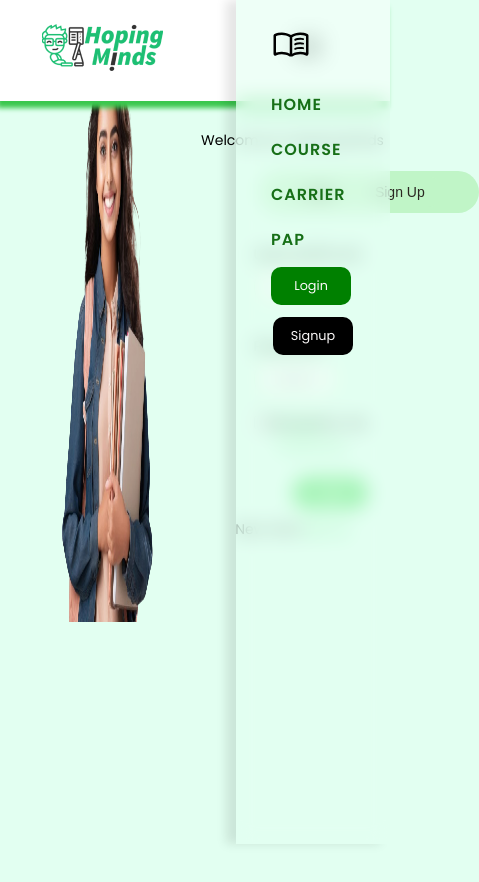
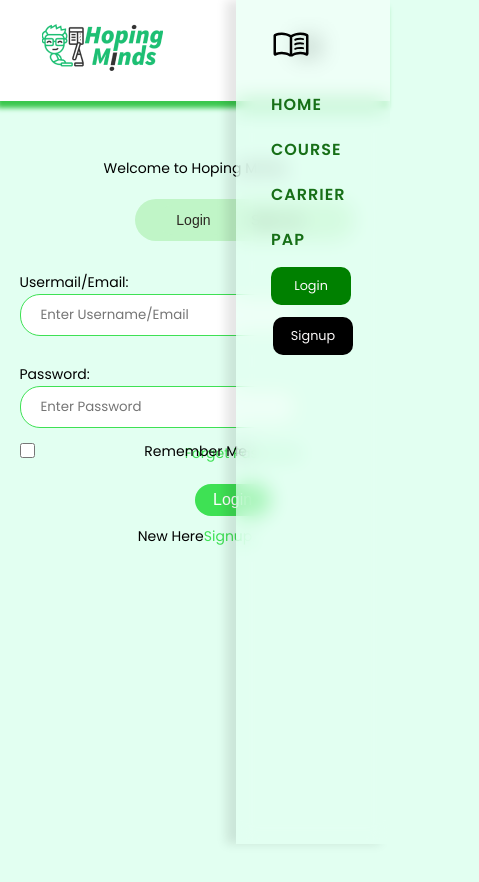
Before and after one commit to amanyadav91/Aman-HM, a plain HTML site: page form.html in a window 390 px wide. Shown: the whole page, 479 px wide, since content can reach past the window. Before the commit the page ends 844 px from the top, so only its background shows below. Drawn offline with Linux system fonts and the light colour scheme.

Commit message:
responsive

```diff
--- a/form.html
+++ b/form.html
@@ -138,6 +138,33 @@
        gap: 10px;
 
     }
+    @media screen and (max-width: 768px) {
+    nav{
+        position:absolute;
+        top: 0;
+    }
+
+        .formpage {
+        flex-direction: column;
+        margin-top:30%;
+    }
+
+    .form1,
+    .form2 {
+        width: 90%;
+
+    }
+
+    .form1 img {
+        display: none;
+    }
+
+    label,
+    input {
+        margin-left: 0;
+        width: 80%;
+    }
+}
     </style>
   </head>
   <body>
```
